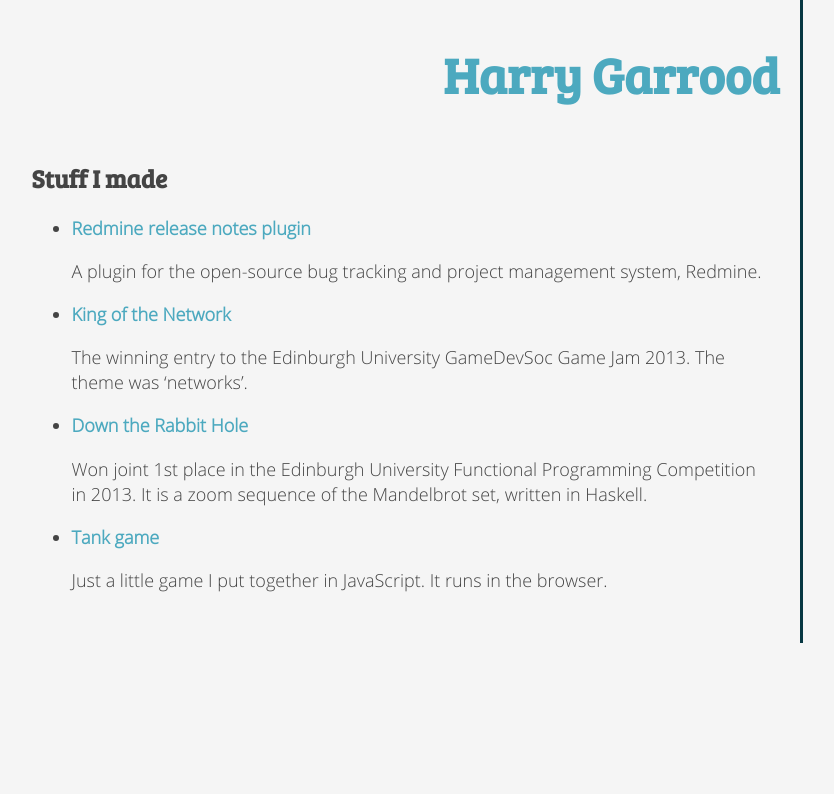
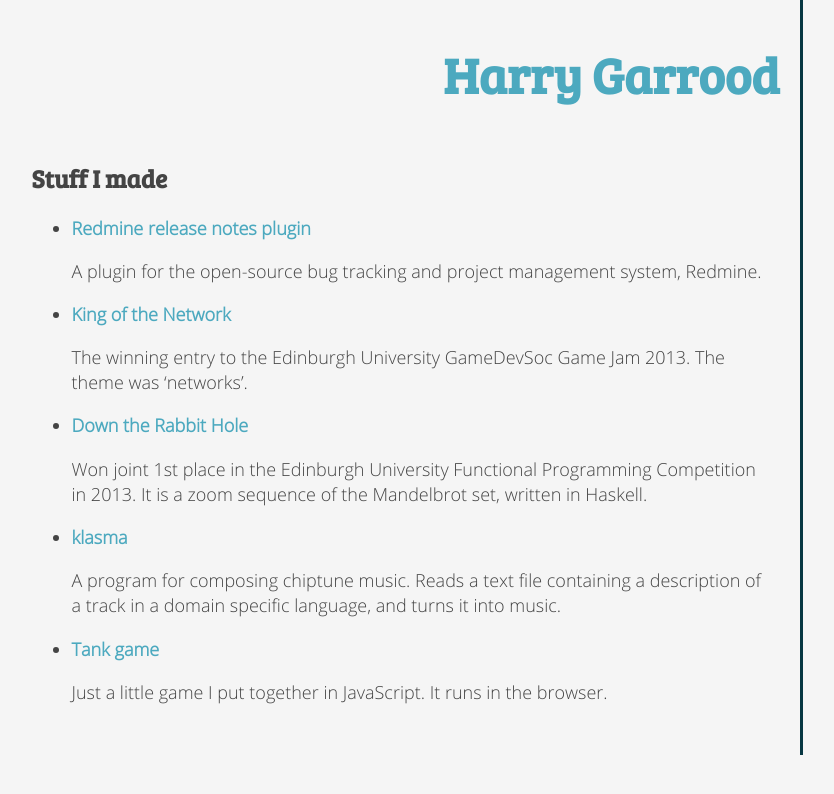
Before and after one commit to hdgarrood/hdgarrood.github.io, a Jekyll site: the page built from stuff-i-made/index.markdown, in a window 1280 px wide. Shown: the top 794 px of the page, without its empty margins (239-1073 px from the left). Built offline with Jekyll 4.4.1, drawn with Linux system fonts in a browser that asks for light colours.

Commit message:
Add klasma to stuff I made

```diff
--- a/stuff-i-made/index.markdown
+++ b/stuff-i-made/index.markdown
@@ -21,6 +21,12 @@
     Competition in 2013. It is a zoom sequence of the Mandelbrot set, written
     in Haskell.
 
+* [klasma][]
+
+    A program for composing chiptune music. Reads a text file containing a
+    description of a track in a domain specific language, and turns it into
+    music.
+
 * [Tank game][]
 
     Just a little game I put together in JavaScript. It runs in the browser.
@@ -28,4 +34,5 @@
 [Redmine release notes plugin]: https://github.com/hdgarrood/redmine_release_notes/
 [King of the Network]: http://gamedevsoc.eusa.ed.ac.uk/projects/king-of-the-network/
 [Down the Rabbit Hole]: https://github.com/hdgarrood/inf1-fp-competition/
+[klasma]: https://github.com/hdgarrood/klasma
 [Tank game]: ./tank-game/
```
